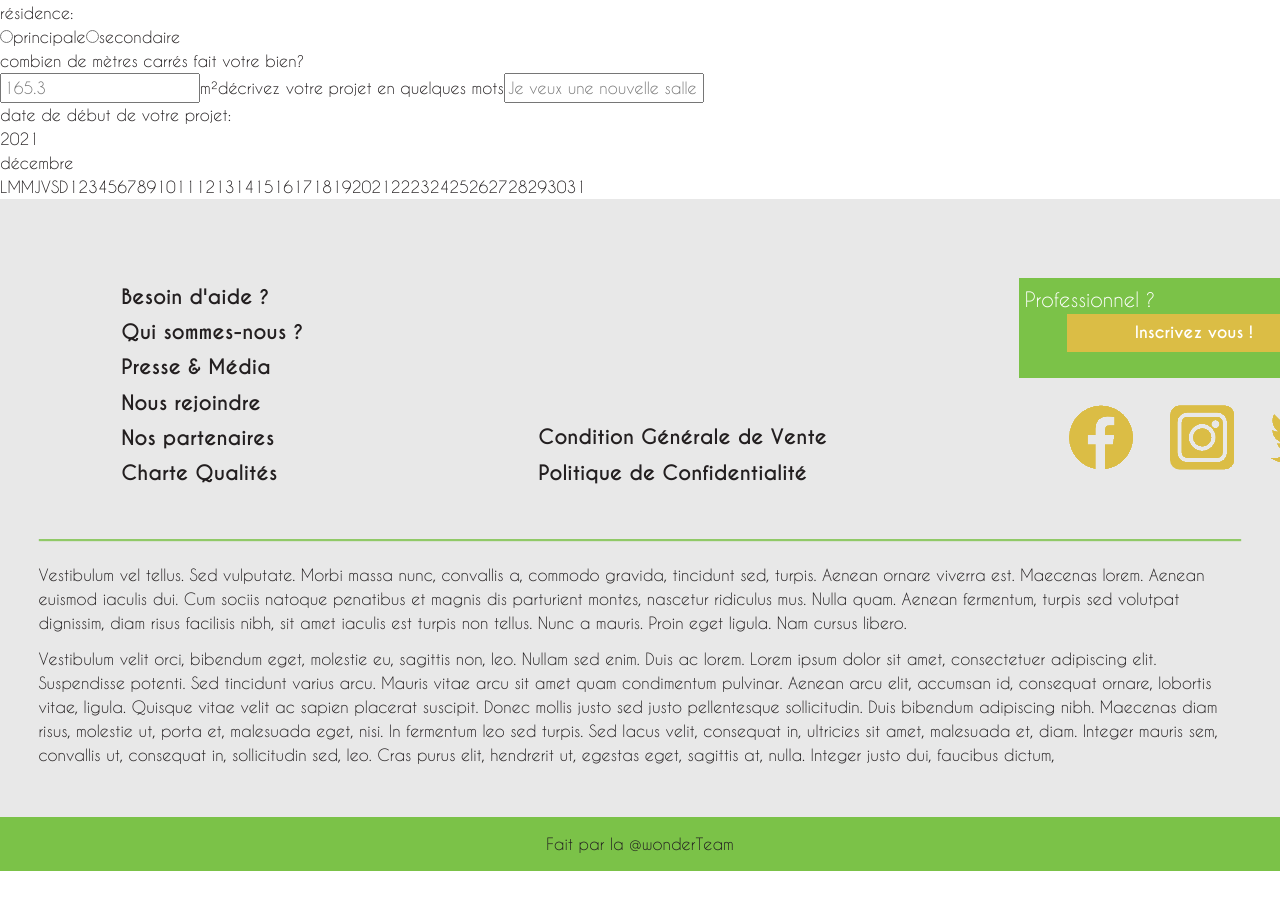
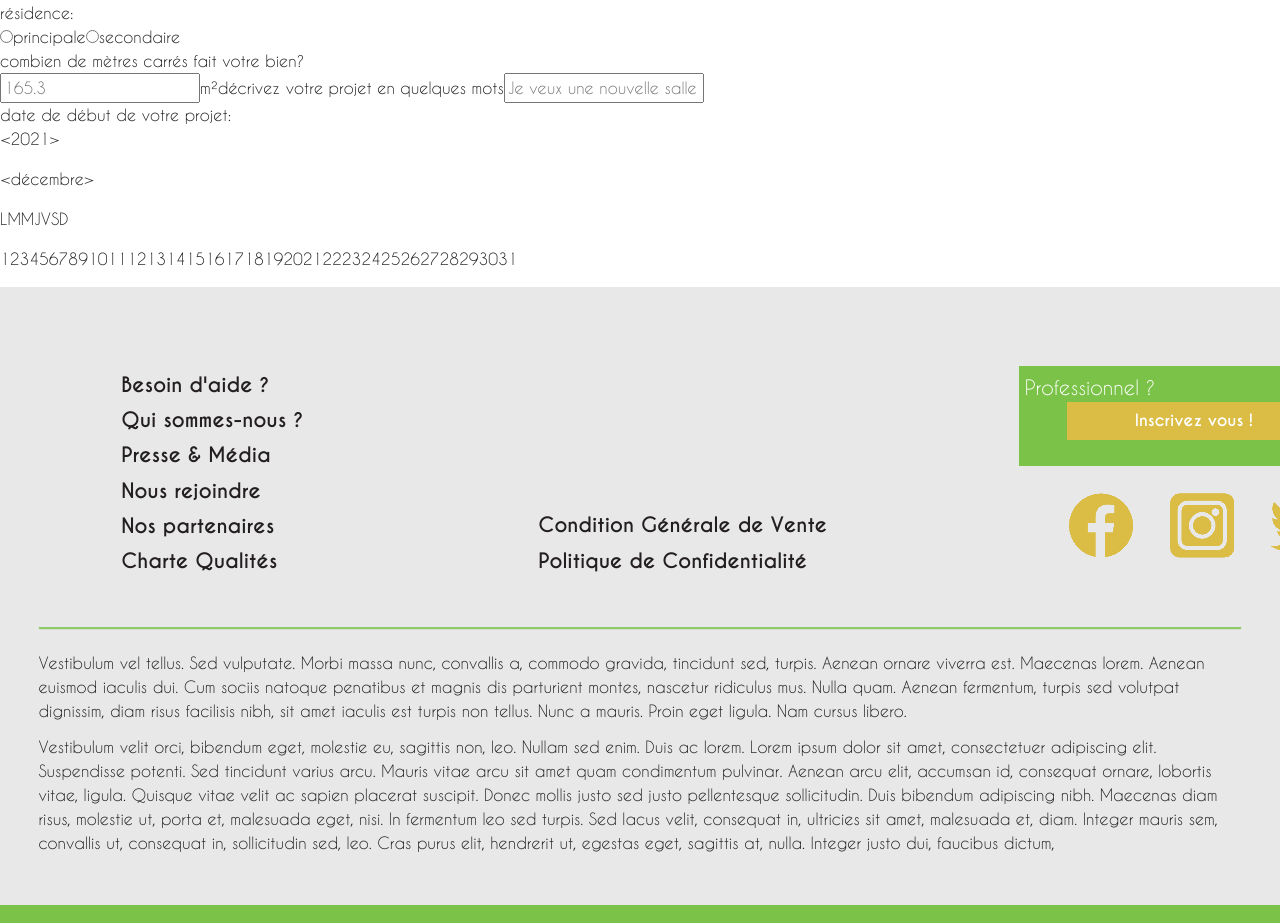
Before and after one commit to LaurentDecamps/UltraMotionCorp, an Angular app in the folder frontend/: page /newprjct in a window 1280 px wide. Shown: the part 1343-2266 px from the top of the page. Before the commit the page ends 2214 px from the top, so only its background shows below. Built offline with nearby package versions, Linux system fonts and the light colour scheme.

Commit message:
calendar with picking date implemented

```diff
--- a/frontend/src/app/pages/nouveau-projet/nouveau-projet.component.css
+++ b/frontend/src/app/pages/nouveau-projet/nouveau-projet.component.css
@@ -122,3 +122,7 @@ h1 {
 #other:checked ~ .other {
   display: inline;
 }
+
+.calendar div {
+  display: flex;
+}
--- a/frontend/src/app/pages/nouveau-projet/nouveau-projet.component.html
+++ b/frontend/src/app/pages/nouveau-projet/nouveau-projet.component.html
@@ -105,9 +105,23 @@
     <label for="">décrivez votre projet en quelques mots</label>
     <input type="textarea" name="" placeholder="Je veux une nouvelle salle de bain">
     <div>date de début de votre projet: {{startDate}}</div>
-    <div>{{year}}</div>
-    <div>{{months[monthIndex]["month"]}}</div>
-    <span *ngFor="let day of weekDays">{{day}}</span>
-    <span *ngFor="let day of days">{{day}}</span>
+    <div class="calendar">
+      <div class="year">
+        <p (click)="decrementYear()"><</p>
+        <p>{{year}}</p>
+        <p (click)="incrementYear()">></p>
+      </div>
+      <div class="month">
+        <p (click)="decrementMonth()"><</p>
+        <p>{{months[monthIndex]["month"]}}</p>
+        <p (click)="incrementMonth()">></p>
+      </div>
+      <div class="weekDays">
+        <p *ngFor="let day of weekDays">{{day}}</p>
+      </div>
+      <div class="days">
+        <p *ngFor="let day of days" (click)="setStartDate(day)">{{day}}</p>
+      </div>
+    </div>
   </div>
 </form>
--- a/frontend/src/app/pages/nouveau-projet/nouveau-projet.component.ts
+++ b/frontend/src/app/pages/nouveau-projet/nouveau-projet.component.ts
@@ -24,22 +24,84 @@ export class NouveauProjetComponent implements OnInit {
   ]
   monthIndex: number = 11
   weekDays: string[] = ["L", "M", "M", "J", "V", "S", "D"]
-  days: (string | number)[] = []
+  days: string[] = []
 
   constructor() { }
 
   ngOnInit(): void {
+    this.getFirstWeekDay()
+  }
+
+  decrementYear() {
+    this.setYear(this.year - 1)
+  }
+
+  incrementYear() {
+    this.setYear(this.year + 1)
+  }
+
+  decrementMonth() {
+    if (this.monthIndex < 1) {
+      this.year -= 1
+      this.setMonthIndex(11)
+    }
+    else {
+      this.setMonthIndex(this.monthIndex - 1)
+    }
+  }
+
+  incrementMonth() {
+    if (this.monthIndex > 10) {
+      this.year += 1
+      this.setMonthIndex(0)
+    }
+    else {
+      this.setMonthIndex(this.monthIndex + 1)
+    }
+  }
+
+  getFirstWeekDay() {
     let c = Math.floor((13 - this.monthIndex) / 12)
     let a = this.year - c
     let m = this.monthIndex + 1 + 12 * c - 2
     let j = (1 + a + Math.floor(a / 4) - Math.floor(a / 100) + Math.floor(a / 400) + Math.floor(31 * m / 12)) % 7
     let monthDays = this.months[this.monthIndex]["days"]
+    this.days = []
     while (monthDays > 0) {
-      this.days.unshift(monthDays)
+      this.days.unshift(monthDays.toString())
       monthDays--
     }
-    this.days = Array(j - 1).fill("").concat(this.days)
+    this.days = j === 0
+      ? Array(6).fill("").concat(this.days)
+      : Array(j - 1).fill("").concat(this.days)
+    this.days = this.days.concat(Array(7 - this.days.length % 7).fill(""))
     console.log(this.days)
   }
 
+  setYear(value: number) {
+    this.year = value
+    value % 400 === 0 || (value % 4 === 0 && value % 100 !== 0)
+      ? this.months[1]["days"] = 29
+      : this.months[1]["days"] = 28
+    this.getFirstWeekDay()
+  }
+
+  setMonthIndex(value: number) {
+    this.monthIndex = value
+    this.getFirstWeekDay()
+  }
+
+  formatDate(dateElement) {
+    return dateElement.length === 1 ? `0${dateElement}` : dateElement
+  }
+
+  setStartDate(day) {
+    this.startDate = ""
+    if (day.length) {
+      this.startDate = `${this.formatDate(day)}/${this.formatDate((this.monthIndex + 1).toString())}/${this.year}`
+    }
+  }
+
+
+
 }
```
